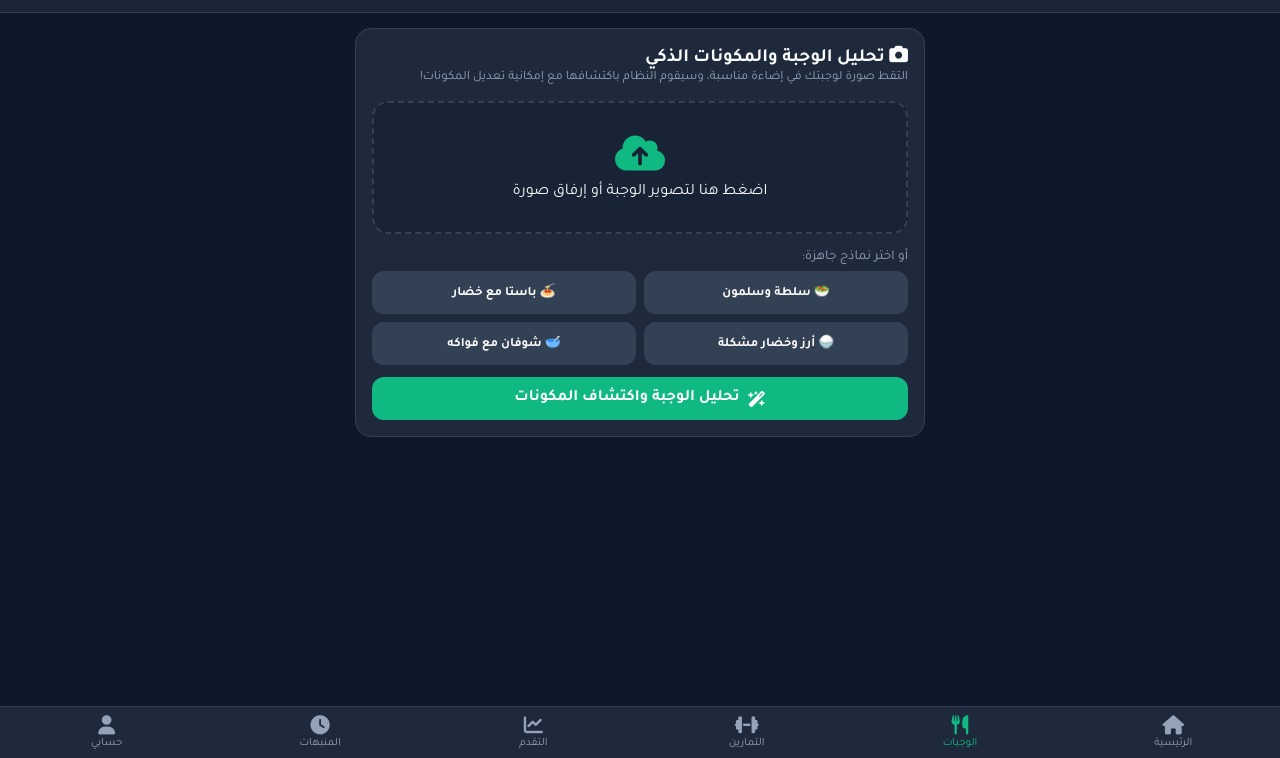
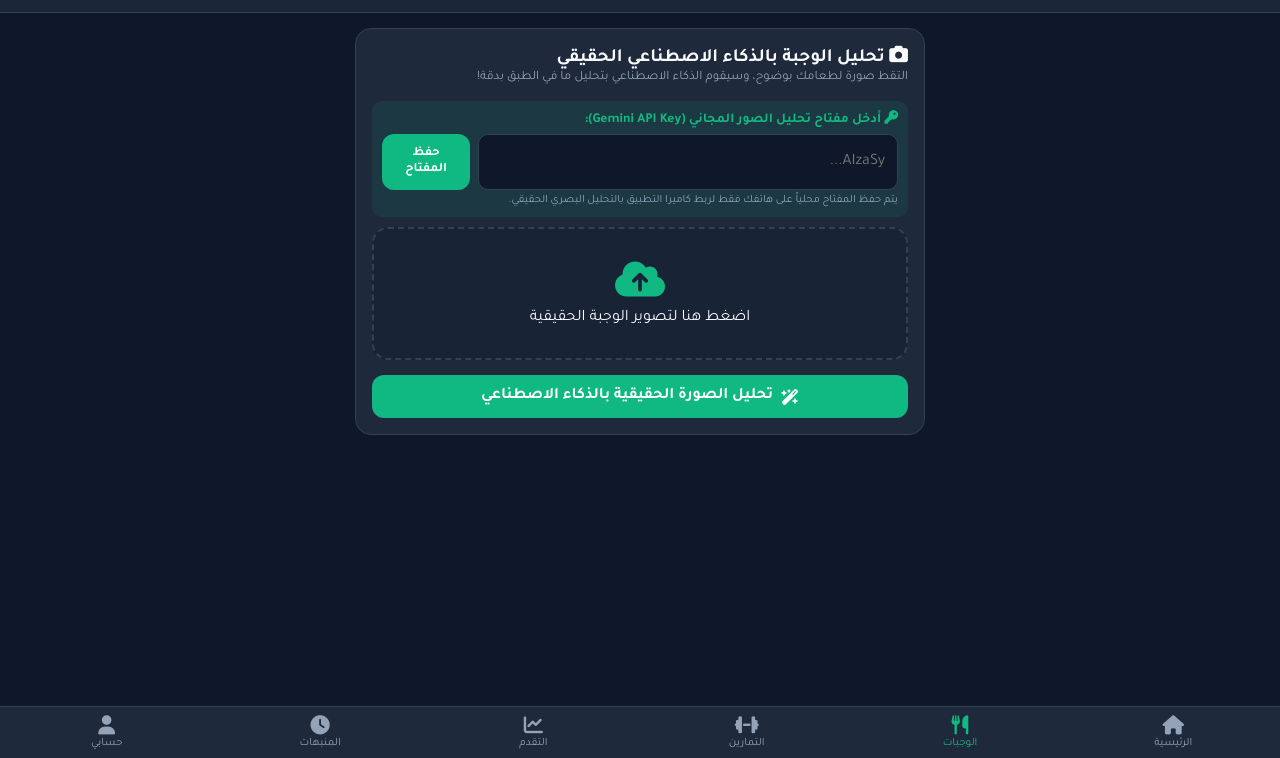
Before and after one commit to Joudodainat/fitai-app, a plain HTML site: page index.html in a window 1280 px wide. Both pictures are taken after a click on the element "الوجبات". Shown: the part 42-800 px from the top of the page. Drawn offline with Linux system fonts and the light colour scheme.

````diff
--- a/index.html
+++ b/index.html
@@ -347,30 +347,29 @@
             <div id="healthAlertsBox"></div>
         </div>
 
-        <!-- 2. التغذية والتحليل وتعديل المكونات -->
+        <!-- 2. التغذية والتحليل الحقيقي بالذكاء الاصطناعي -->
         <div id="tab-nutrition" class="tab-content">
             <div class="card">
-                <h3><i class="fa-solid fa-camera"></i> تحليل الوجبة والمكونات الذكي</h3>
-                <p style="font-size: 0.8rem; color: var(--text-muted); margin-bottom: 15px;">التقط صورة لوجبتك في إضاءة مناسبة، وسيقوم النظام باكتشافها مع إمكانية تعديل المكونات!</p>
+                <h3><i class="fa-solid fa-camera"></i> تحليل الوجبة بالذكاء الاصطناعي الحقيقي</h3>
+                <p style="font-size: 0.8rem; color: var(--text-muted); margin-bottom: 15px;">التقط صورة لطعامك بوضوح، وسيقوم الذكاء الاصطناعي بتحليل ما في الطبق بدقة!</p>
+
+                <div class="form-group" style="background: rgba(16, 185, 129, 0.1); padding: 10px; border-radius: 10px; margin-bottom: 10px;">
+                    <label style="color: var(--primary); font-weight: bold;"><i class="fa-solid fa-key"></i> أدخل مفتاح تحليل الصور المجاني (Gemini API Key):</label>
+                    <div style="display: flex; gap: 8px; margin-top: 5px;">
+                        <input type="password" id="apiKeyInput" class="form-control" placeholder="AIzaSy...">
+                        <button class="btn" style="width: 100px; font-size: 0.8rem;" onclick="saveApiKey()">حفظ المفتاح</button>
+                    </div>
+                    <small style="color: var(--text-muted); font-size: 0.7rem; display: block; margin-top: 4px;">يتم حفظ المفتاح محلياً على هاتفك فقط لربط كاميرا التطبيق بالتحليل البصري الحقيقي.</small>
+                </div>
 
                 <div class="camera-box" onclick="document.getElementById('imgInput').click();">
                     <i class="fa-solid fa-cloud-arrow-up"></i>
-                    <div id="camText">اضغط هنا لتصوير الوجبة أو إرفاق صورة</div>
+                    <div id="camText">اضغط هنا لتصوير الوجبة الحقيقية</div>
                     <img id="imgPreview" alt="معاينة الوجبة">
                 </div>
                 <input type="file" id="imgInput" accept="image/*" capture="environment" style="display:none;" onchange="previewFile(event)">
 
-                <div class="form-group">
-                    <label>أو اختر نماذج جاهزة:</label>
-                    <div style="display: grid; grid-template-columns: 1fr 1fr; gap: 8px;">
-                        <button class="btn" style="background: var(--border-color); font-size: 0.8rem;" onclick="pickPreset('salad')">🥗 سلطة وسلمون</button>
-                        <button class="btn" style="background: var(--border-color); font-size: 0.8rem;" onclick="pickPreset('pasta')">🍝 باستا مع خضار</button>
-                        <button class="btn" style="background: var(--border-color); font-size: 0.8rem;" onclick="pickPreset('rice')">🍚 أرز وخضار مشكلة</button>
-                        <button class="btn" style="background: var(--border-color); font-size: 0.8rem;" onclick="pickPreset('oats')">🥣 شوفان مع فواكه</button>
-                    </div>
-                </div>
-
-                <button class="btn" onclick="analyzeAI()"><i class="fa-solid fa-wand-magic-sparkles"></i> تحليل الوجبة واكتشاف المكونات</button>
+                <button class="btn" onclick="analyzeRealAI()"><i class="fa-solid fa-wand-magic-sparkles"></i> تحليل الصورة الحقيقية بالذكاء الاصطناعي</button>
             </div>
 
             <div id="resultCard" class="card" style="display: none;">
@@ -386,7 +385,7 @@
 
                 <div class="form-group">
                     <label>المكونات المكتشفة:</label>
-                    <input type="text" id="editIngredients" class="form-control" placeholder="أدخل المكونات (مثال: أرز، سلطة، زيت زيتون)" disabled>
+                    <input type="text" id="editIngredients" class="form-control" disabled>
                 </div>
 
                 <div class="macro-grid" style="margin: 10px 0;">
@@ -530,18 +529,12 @@
         let totals = { cal: 0, prot: 0, carb: 0, fat: 0, water: 0 };
         let weightHistory = [72, 71.5, 71.0, 70.5, 70.0];
         let tempMeal = null;
+        let geminiApiKey = "";
 
         let alarmsConfig = { breakfastTime: "08:00", lunchTime: "14:00", dinnerTime: "20:00", workoutTime: "17:00", waterInterval: "2" };
         let audioCtx = null;
         let alarmOscillator = null;
         let triggeredAlarms = {};
-
-        const presets = {
-            salad: { name: "سلطة خضار مع سلمون", ingredients: "سلمون، خس، خيار، زيت زيتون", cal: 340, prot: 28, carb: 8, fat: 18, type: 'protein' },
-            pasta: { name: "معكرونة مع صلصة وطماطم", ingredients: "معكرونة، صوص طماطم، إعشاب", cal: 520, prot: 12, carb: 85, fat: 8, type: 'carb' },
-            rice: { name: "أرز أبيض مع خضار مشكلة", ingredients: "أرز، بسلة، جزر، ذرة", cal: 410, prot: 9, carb: 75, fat: 5, type: 'carb' },
-            oats: { name: "طبق شوفان بالفواكه", ingredients: "شوفان، حليب، موز، عسل", cal: 380, prot: 14, carb: 62, fat: 6, type: 'balanced' }
-        };
 
         window.onload = function() {
             document.getElementById('currentDate').innerText = new Date().toLocaleDateString('ar-EG', { weekday: 'long', day: 'numeric', month: 'short' });
@@ -550,8 +543,15 @@
             renderWorkouts();
             drawChart();
             updateGoalHeader();
+            if(geminiApiKey) document.getElementById('apiKeyInput').value = geminiApiKey;
             setInterval(checkScheduledAlarms, 5000);
         };
+
+        function saveApiKey() {
+            geminiApiKey = document.getElementById('apiKeyInput').value.trim();
+            saveLocalData();
+            alert('✅ تم حفظ مفتاح الذكاء الاصطناعي بنجاح!');
+        }
 
         function calculateAutoLevel() {
             const start = new Date(user.startDate || new Date());
@@ -580,73 +580,63 @@
             }
         }
 
-        // فحص الذكاء الاصطناعي والإضاءة الحقيقي
-        function analyzeAI() {
+        // تحليل حقيقي عبر Gemini Vision API عند توفر المفتاح
+        async function analyzeRealAI() {
             const img = document.getElementById('imgPreview');
-
             if (img.style.display !== 'block' || !img.src) {
-                alert('⚠️ يرجى التقاط أو إرفاق صورة للوجبة أولاً!');
+                alert('⚠️ يرجى التقاط أو إرفاق صورة للطعام أولاً!');
                 return;
             }
 
-            // فحص إضاءة البكسلات عبر Canvas كاشف للصور السوداء
-            const canvas = document.createElement('canvas');
-            const ctx = canvas.getContext('2d');
-            canvas.width = img.naturalWidth || 100;
-            canvas.height = img.naturalHeight || 100;
-            ctx.drawImage(img, 0, 0, canvas.width, canvas.height);
+            if (!geminiApiKey) {
+                alert('⚠️ يرجى إدخال مفتاح Gemini API Key في الحقل بالأعلى أولاً لكي يستطيع النظام قراءة وتحليل الصور الحقيقية بدقة.');
+                return;
+            }
+
+            alert('⏳ جاري إرسال الصورة وتحليلها عبر الذكاء الاصطناعي الحقيقي...');
 
             try {
-                const imageData = ctx.getImageData(0, 0, canvas.width, canvas.height);
-                const data = imageData.data;
-                let colorSum = 0;
+                // تحويل الصورة إلى Base64
+                const base64Data = img.src.split(',')[1];
+                const mimeType = img.src.substring(img.src.indexOf(':') + 1, img.src.indexOf(';'));
 
-                for (let x = 0; x < data.length; x += 4) {
-                    const r = data[x];
-                    const g = data[x+1];
-                    const b = data[x+2];
-                    colorSum += (r + g + b) / 3;
-                }
+                const response = await fetch(`https://generativelanguage.googleapis.com/v1beta/models/gemini-1.5-flash:generateContent?key=${geminiApiKey}`, {
+                    method: 'POST',
+                    headers: { 'Content-Type': 'application/json' },
+                    body: JSON.stringify({
+                        contents: [{
+                            parts: [
+                                { text: "تحليل هذه الصورة للطعام. استخرج اسم الوجبة، المكونات بالتفصيل، السعرات الحرارية التقريبية، غرامات البروتين، غرامات الكارب، غرامات الدهون. أجب بصيغة JSON فقط بهذا الشكل وبدون أي نص آخر: {\"name\": \"اسم الوجبة\", \"ingredients\": \"المكونات\", \"cal\": سعرات, \"prot\": بروتين, \"carb\": كارب, \"fat\": دهون, \"type\": \"carb أو protein أو fat أو balanced\"}" },
+                                { inline_data: { mime_type: mimeType, data: base64Data } }
+                            ]
+                        }]
+                    })
+                });
 
-                const brightness = Math.floor(colorSum / (imageData.width * imageData.height));
+                const data = await response.json();
+                const textResult = data.candidates[0].content.parts[0].text;
+                const cleanJson = textResult.replace(/```json/g, '').replace(/```/g, '').trim();
+                const mealData = JSON.parse(cleanJson);
 
-                // إذا كانت الصورة سوداء أو مظلمة جداً (درجة الإضاءة أقل من 15)
-                if (brightness < 15) {
-                    alert('❌ الصورة غير صالحة! الصورة سوداء أو مظلمة جداً، يرجى تصوير الوجبة في مكان به إضاءة ووضوح.');
-                    document.getElementById('resultCard').style.display = 'none';
-                    return;
-                }
-            } catch(e) {}
+                tempMeal = mealData;
+                showMealResult(tempMeal);
 
-            // تحليل المكونات إذا كانت الصورة صالحة
-            tempMeal = {
-                name: "وجبة مصورة صحية",
-                ingredients: "خضروات، أرز، مكونات طازجة (بدون دجاج)",
-                cal: 390,
-                prot: 12,
-                carb: 65,
-                fat: 8,
-                type: 'carb'
-            };
-
-            showMealResult(tempMeal);
-        }
-
-        function pickPreset(key) {
-            tempMeal = presets[key];
-            showMealResult(tempMeal);
+            } catch (err) {
+                alert('❌ حدث خطأ في الاتصال بالذكاء الاصطناعي أو أن المفتاح غير صالح. تأكد من صحة المفتاح وحاول مجدداً.');
+                console.error(err);
+            }
         }
 
         function showMealResult(meal) {
             document.getElementById('resultCard').style.display = 'block';
             document.getElementById('editMealName').value = meal.name;
-            document.getElementById('editIngredients').value = meal.ingredients || "خضروات، مكونات طازجة";
+            document.getElementById('editIngredients').value = meal.ingredients || "مكونات الوجبة المكتشفة";
             document.getElementById('editCal').value = meal.cal;
             document.getElementById('editProt').value = meal.prot;
             document.getElementById('editCarb').value = meal.carb;
             document.getElementById('editFat').value = meal.fat;
 
-            document.getElementById('healthFeedback').innerHTML = "💡 <b>ملاحظة:</b> يمكنك الضغط على زر <b>'تعديل المكونات'</b> بالأعلى لتغيير أي مكون أو القيمة قبل اعتماد الوجبة!";
+            document.getElementById('healthFeedback').innerHTML = "💡 <b>ملاحظة:</b> إذا أخطأ الذكاء الاصطناعي بأي تفصيل، اضغط على زر <b>'تعديل المكونات'</b> وعدل البيانات بحرية قبل الاعتماد!";
         }
 
         function enableManualEdit() {
@@ -656,7 +646,7 @@
             document.getElementById('editProt').disabled = false;
             document.getElementById('editCarb').disabled = false;
             document.getElementById('editFat').disabled = false;
-            alert('💡 أصبحت الخانات قابلة للتعديل الآن! يمكنك كتابة المكونات الصحيحة.');
+            alert('💡 أصبحت الحقول قابلة للتعديل اليدوي الآن!');
         }
 
         function addMealToHome() {
@@ -676,13 +666,13 @@
 
             const impactBox = document.getElementById('mealImpactCard');
             impactBox.style.display = 'block';
-            document.getElementById('mealImpactText').innerText = `تم اعتماد المكونات: [${document.getElementById('editIngredients').value}] وتعديل تمارينك بمرونة!`;
+            document.getElementById('mealImpactText').innerText = `تم اعتماد الوجبة: [${document.getElementById('editMealName').value}] وتعديل التمارين!`;
 
             updateTotalsUI();
             renderWorkouts();
             saveLocalData();
 
-            alert('تم اعتماد الوجبة وتعديل جدول تمارينك بناءً على المكونات المعدلة!');
+            alert('تم اعتماد الوجبة وتحديث جدول تمارينك بنجاح!');
             document.getElementById('resultCard').style.display = 'none';
             showTab('home', document.querySelectorAll('.nav-item')[0]);
         }
@@ -696,9 +686,9 @@
             const repsMultiplier = [1, 1.25, 1.5, 2][level];
 
             if (lastMealType === 'carb') {
-                list.push({ title: 'تمارين حرق السكريات والكارب (HIIT)', reps: `${Math.round(20 * repsMultiplier)} دقيقة`, desc: 'يناسب مكونات الوجبة لحرق الطاقة الزائدة', icon: 'fa-fire' });
+                list.push({ title: 'تمارين حرق السكريات والكارب (HIIT)', reps: `${Math.round(20 * repsMultiplier)} دقيقة`, desc: 'تناسب مكونات الوجبة الحالية لحرق الطاقة', icon: 'fa-fire' });
             } else if (lastMealType === 'protein') {
-                list.push({ title: 'تمارين مقاومة لبناء العضلات', reps: `${Math.round(4 * repsMultiplier)} مجموعات × 10`, desc: 'استغلال البروتين لبناء العضلات', icon: 'fa-dumbbell' });
+                list.push({ title: 'تمارين مقاومة لبناء العضلات', reps: `${Math.round(4 * repsMultiplier)} مجموعات × 10`, desc: 'استغلال البروتين لبناء الأنسجة العضلية', icon: 'fa-dumbbell' });
             } else {
                 list.push({ title: 'تمارين حرق سعرات متكاملة', reps: `${Math.round(25 * repsMultiplier)} دقيقة`, desc: 'توازن سعرات اليوم', icon: 'fa-person-running' });
             }
@@ -836,7 +826,7 @@
         }
 
         function loadLocalData() {
-            const saved = localStorage.getItem('fitai_db_v4');
+            const saved = localStorage.getItem('fitai_db_v5');
             if(saved) {
                 const data = JSON.parse(saved);
                 user = data.user || user;
@@ -844,6 +834,7 @@
                 weightHistory = data.weightHistory || weightHistory;
                 alarmsConfig = data.alarmsConfig || alarmsConfig;
                 lastMealType = data.lastMealType || 'balanced';
+                geminiApiKey = data.geminiApiKey || '';
 
                 document.getElementById('genderSelect').value = user.gender;
                 document.getElementById('wInput').value = user.weight;
@@ -854,7 +845,7 @@
         }
 
         function saveLocalData() {
-            localStorage.setItem('fitai_db_v4', JSON.stringify({ user, totals, weightHistory, alarmsConfig, lastMealType }));
+            localStorage.setItem('fitai_db_v5', JSON.stringify({ user, totals, weightHistory, alarmsConfig, lastMealType, geminiApiKey }));
         }
     </script>
 </body>
````
